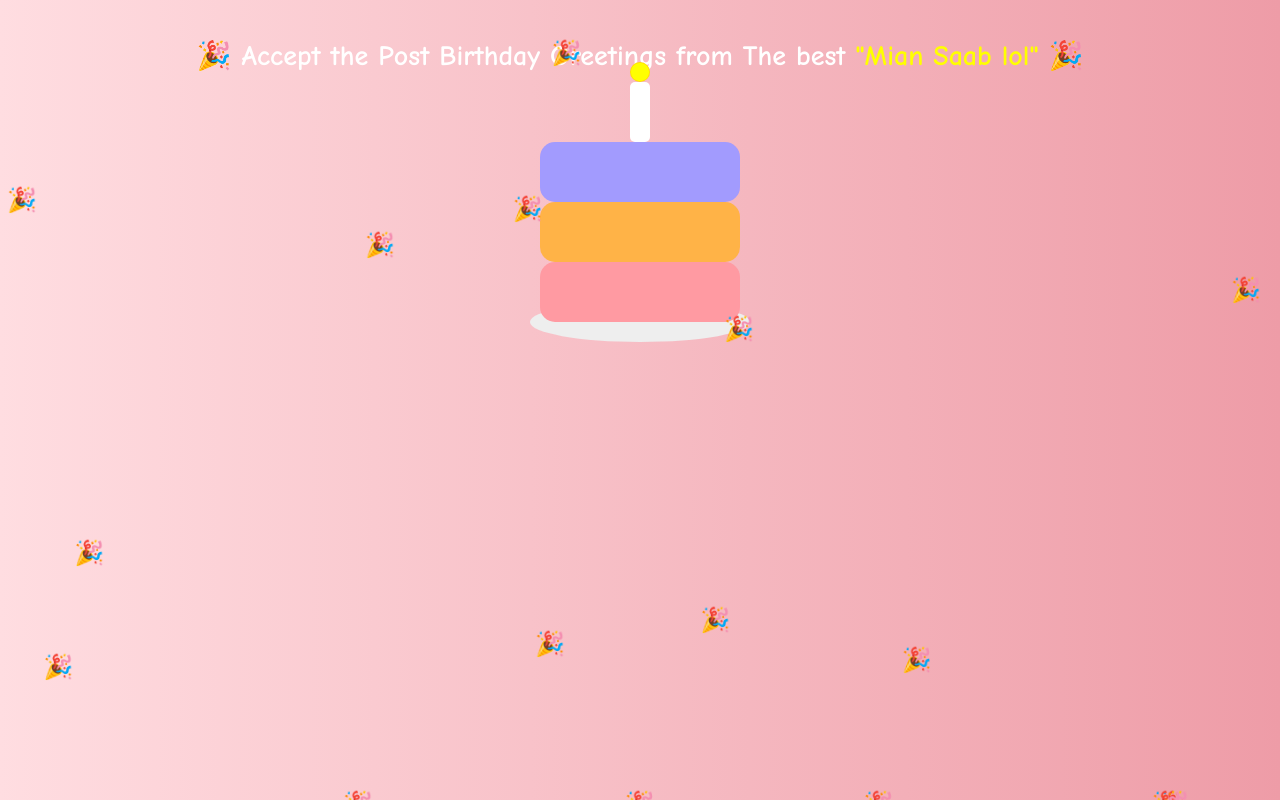
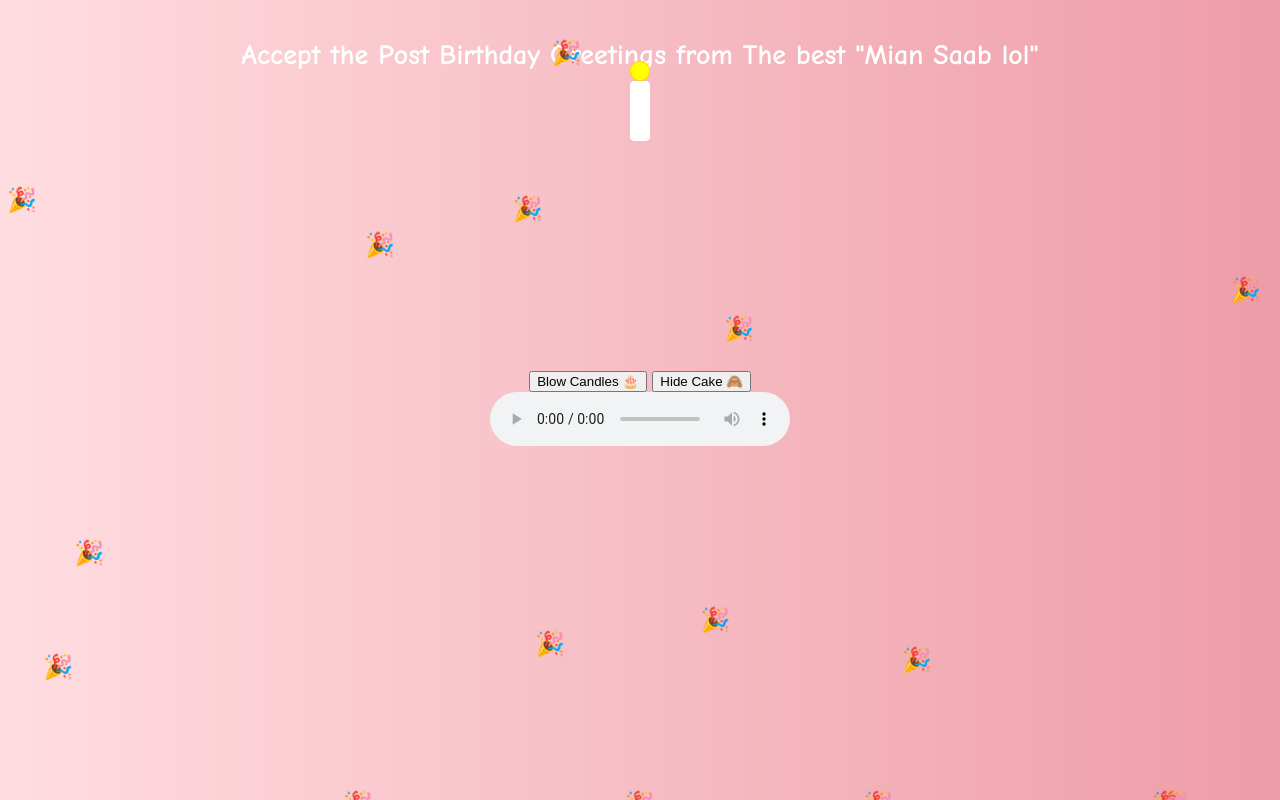
Before and after one commit to Muhammad-Bay/birthdaay_card, a plain HTML site: page index.html in a window 1280 px wide. Drawn offline with nearby package versions, Linux system fonts and the light colour scheme.

Commit message:
Update index.html

```diff
--- a/index.html
+++ b/index.html
@@ -2,30 +2,46 @@
 <html lang="en">
 <head>
   <meta charset="UTF-8">
-  <meta name="viewport" content="width=device-width, initial-scale=1.0">
-  <title>Birthday Card</title>
+  <title>Happy Birthday 🎉</title>
   <link rel="stylesheet" href="style.css">
 </head>
 <body>
-  <h1>🎉 Accept the Post Birthday Greetings from The best <span class="highlight">"Mian Saab lol"</span> 🎉</h1>
+  <h1>Accept the Post Birthday Greetings from The best "Mian Saab lol"</h1>
 
-  <!-- Birthday Cake -->
+  <!-- Cake container -->
   <div class="cake" id="cake">
-    <div class="plate"></div>
-    <div class="layer layer1"></div>
-    <div class="layer layer2"></div>
-    <div class="layer layer3"></div>
-    <div class="candle">
-      <div class="flame" id="flame"></div>
-      <div class="smoke" id="smoke"></div>
+    <div class="candles">
+      <div class="candle">
+        <div class="flame"></div>
+        <div class="smoke"></div>
+      </div>
+      <div class="candle">
+        <div class="flame"></div>
+        <div class="smoke"></div>
+      </div>
+      <div class="candle">
+        <div class="flame"></div>
+        <div class="smoke"></div>
+      </div>
     </div>
   </div>
 
-  <!-- Background Music -->
-  <audio id="bg-music" autoplay loop>
-    <source src="birthday.mp3" type="audio/mpeg">
+  <!-- Control buttons -->
+  <div class="controls">
+    <button id="blowBtn">Blow Candles 🎂</button>
+    <button id="hideBtn">Hide Cake 🙈</button>
+  </div>
+
+  <!-- Background music -->
+  <audio id="music" autoplay loop controls>
+    <source src="https://www2.cs.uic.edu/~i101/SoundFiles/HappyBirthday.mid" type="audio/midi">
+    Your browser does not support the audio tag.
   </audio>
 
+  <!-- Lights animation -->
+  <div class="lights"></div>
+
+  <script src="https://cdn.jsdelivr.net/npm/canvas-confetti@1.6.0/dist/confetti.browser.min.js"></script>
   <script src="script.js"></script>
 </body>
 </html>
```
